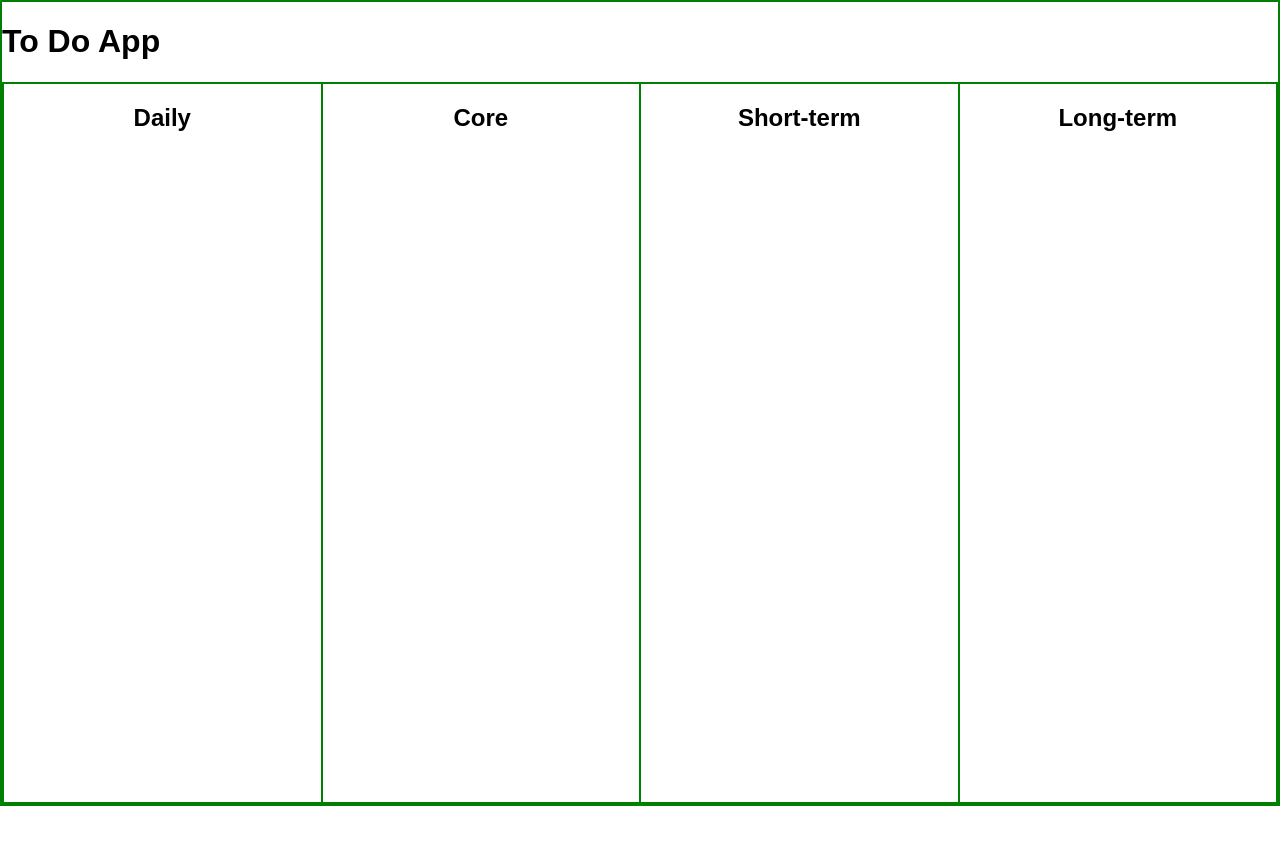
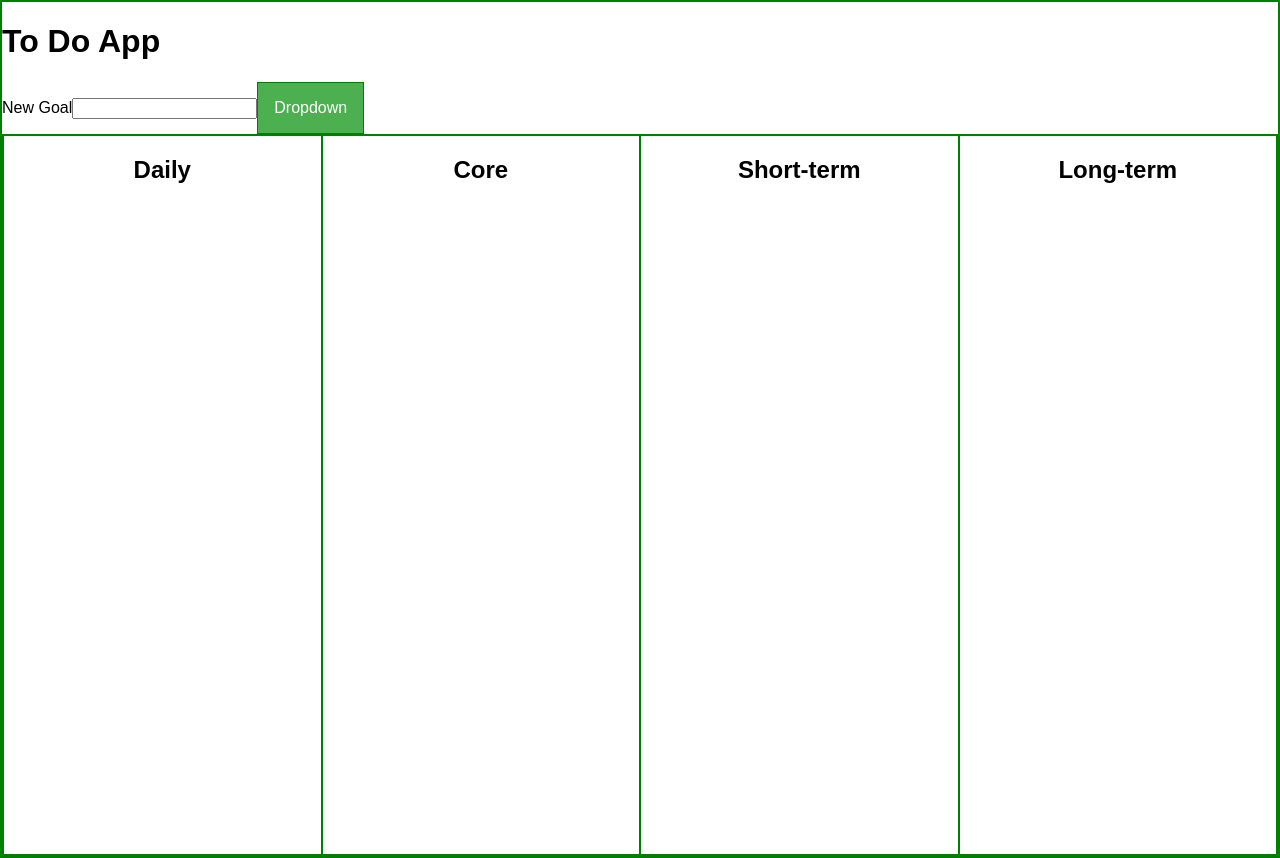
Before and after one commit to mattwong59/to-do-app, a React (Create React App) app in the folder client/: page / in a window 1280 px wide. Before the commit the page ends 806 px from the top, so only its background shows below. Built offline with nearby package versions, Linux system fonts and the light colour scheme.

Commit message:
Add dropdown for goal types to form

```diff
--- a/client/src/App.css
+++ b/client/src/App.css
@@ -12,3 +12,43 @@ h2 {
 div {
   border: 1px solid green;
 }
+
+.dropbtn {
+  background-color: #4CAF50;
+  color: white;
+  padding: 16px;
+  font-size: 16px;
+  border: none;
+  cursor: pointer;
+}
+
+.dropdown {
+  position: relative;
+  display: inline-block;
+}
+
+.dropdown-content {
+  display: none;
+  position: absolute;
+  background-color: #f9f9f9;
+  min-width: 160px;
+  box-shadow: 0px 8px 16px 0px rgba(0,0,0,0.2);
+  z-index: 1;
+}
+
+.dropdown-content a {
+  color: black;
+  padding: 12px 16px;
+  text-decoration: none;
+  display: block;
+}
+
+.dropdown-content.open {
+  transition: ease-in-and-out;
+  display: flex;
+  flex-direction: column;
+}
+
+.dropdown:hover .dropbtn {
+  background-color: #3e8e41;
+}
--- a/client/src/App.js
+++ b/client/src/App.js
@@ -1,14 +1,39 @@
 import React, { Component } from 'react';
-import logo from './logo.svg';
 import './App.css';
 
+
+
 class App extends Component {
+  state = {
+    goals: ""
+  }
+
+  componentDidMount() {
+    const goalTypes = document.getElementsByClassName('dropdown-content');
+    this.setState({goals: goalTypes[0]});
+  }
+
   render() {
+    function handleClick(e) {
+      e.preventDefault();
+      console.log(this.state.goals);
+      this.state.goals.classList.toggle('open');
+    }
     return (
       <div className="App">
           <h1>To Do App</h1>
           <form>
-
+            <label htmlFor="goal">New Goal</label>
+            <input id="goal" type="text" name="goal" />
+            <div onClick={handleClick.bind(this)} className="dropdown">
+              <button className="dropbtn">Dropdown</button>
+              <div className="dropdown-content">
+                <a>Daily</a>
+                <a>Core</a>
+                <a>Short-term</a>
+                <a>Long-term</a>
+              </div>
+            </div>
           </form>
           <div className="columns">
             <div>
```
